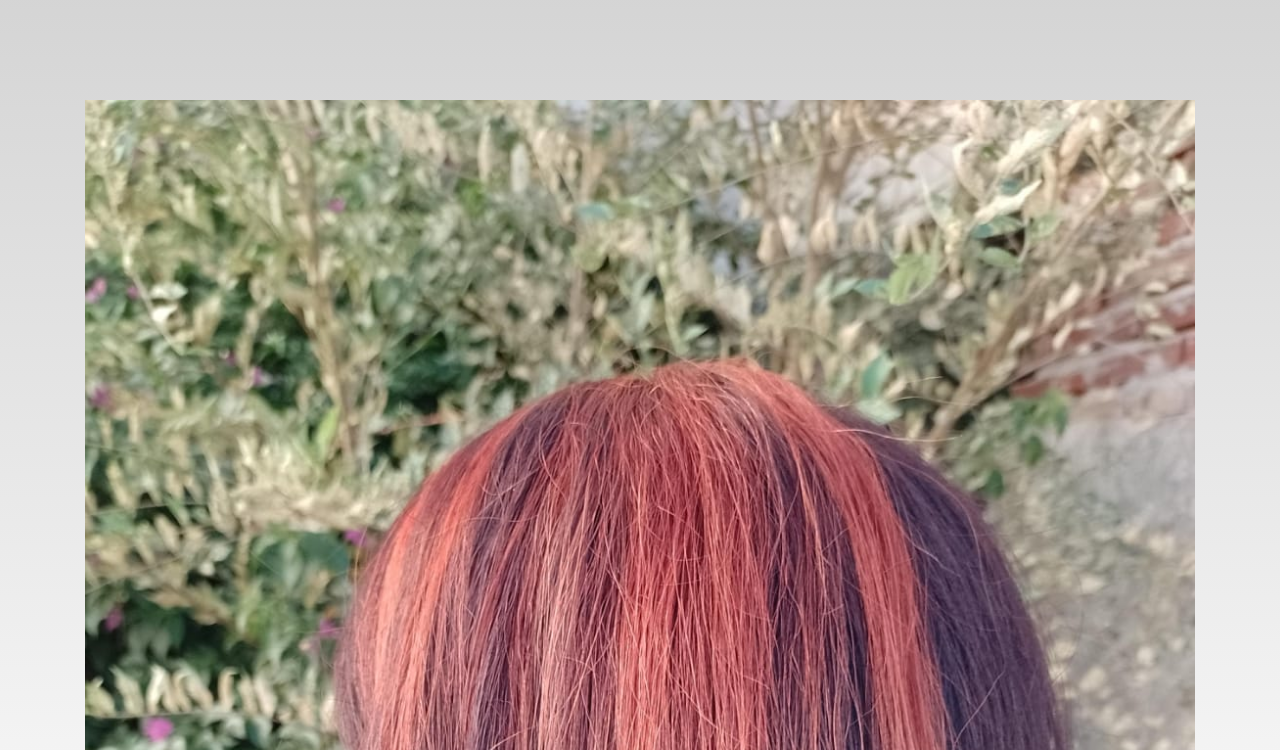
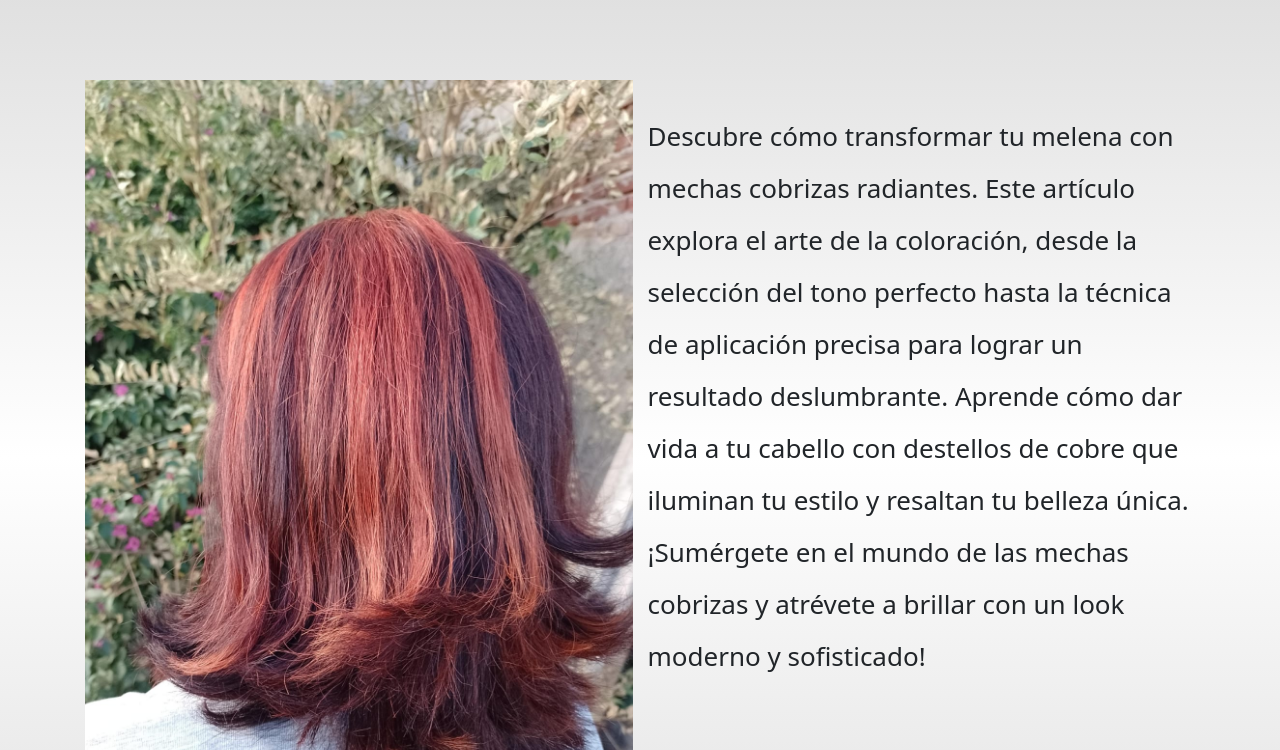
Before and after one commit to R4D1C/Peluqueria-AMELIE, a plain HTML site: page Page/TrabajoDestacado.html in a window 1280 px wide. Shown: the part 450-1200 px from the top of the page. Drawn offline with nearby package versions, Linux system fonts and the light colour scheme.

Commit message:
V1.1 Soluciono algunos detalles

```diff
--- a/CSS/styles.scss
+++ b/CSS/styles.scss
@@ -313,6 +313,33 @@ $size-lg: 1200px;
     }
 }
 
+// Trabajo Destacado
+
+.trabajoDestacado {
+    display: flex;
+    margin: 8rem auto;
+    gap: 0;
+
+    .trabajoDestacadoFoto {
+        max-width: 80%;
+    }
+
+    .trabajoDestacadoTexto {
+        font-size: 2.6rem;
+        margin: 3rem auto;
+    }
+}
+
+@media only screen and (max-width: 768px){
+    .trabajoDestacado {
+        display: block;
+
+        .trabajoDestacadoTexto {
+            font-size: 1.6rem;
+        }
+    }
+}
+
 // Trabajos
 
 .trabajos-contenedor {
--- a/Page/TrabajoDestacado.html
+++ b/Page/TrabajoDestacado.html
@@ -36,13 +36,12 @@
         </div>
     </header>
 
-    <div class="sobreMi container-md animate__animated animate__bounceInUp">
-        <div class="container-md">
+    <div class="trabajoDestacado container-md animate__animated animate__bounceInUp">
+        <div class="container trabajoDestacadoFoto">
             <img class="img-fluid" src="../IMG/trabajoDestacado.jpg" alt="Corte">
         </div>
-        <div class="container-md">
-
-            <p class="sobreMi__texto">Descubre cómo transformar tu melena con mechas cobrizas radiantes. Este artículo explora el arte de la coloración, desde la selección del tono perfecto hasta la técnica de aplicación precisa para lograr un resultado deslumbrante. Aprende cómo dar vida a tu cabello con destellos de cobre que iluminan tu estilo y resaltan tu belleza única. ¡Sumérgete en el mundo de las mechas cobrizas y atrévete a brillar con un look moderno y sofisticado!</p>
+        <div class="container">
+            <p class="trabajoDestacadoTexto">Descubre cómo transformar tu melena con mechas cobrizas radiantes. Este artículo explora el arte de la coloración, desde la selección del tono perfecto hasta la técnica de aplicación precisa para lograr un resultado deslumbrante. Aprende cómo dar vida a tu cabello con destellos de cobre que iluminan tu estilo y resaltan tu belleza única. ¡Sumérgete en el mundo de las mechas cobrizas y atrévete a brillar con un look moderno y sofisticado!</p>
         </div>
     </div>
 
```
Also changed, not shown: CSS/styles.css, 1 other file.
